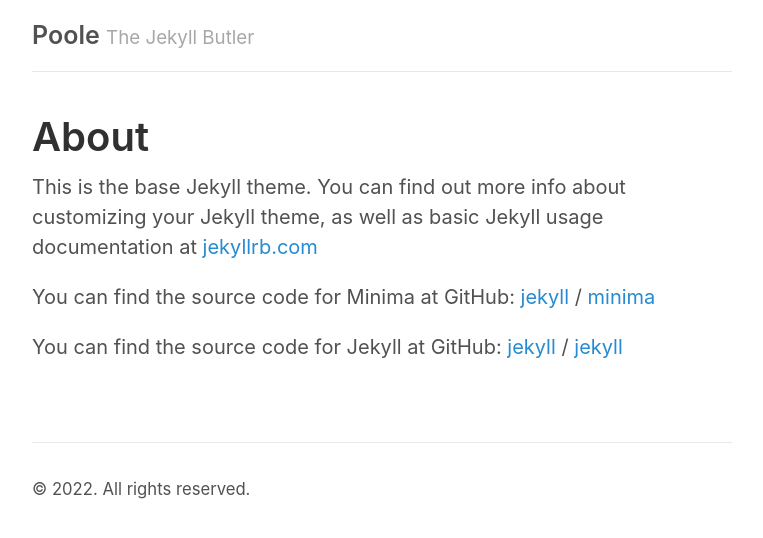
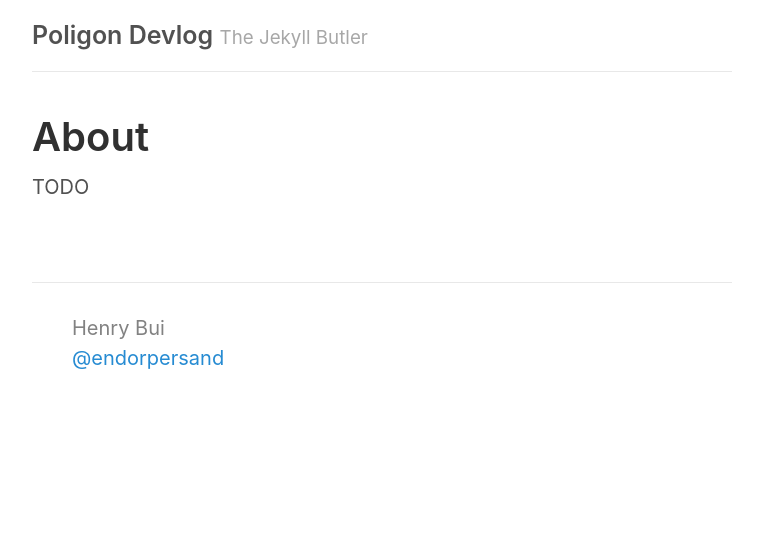
Before and after one commit to endorpersand/poligon-devlog, a Jekyll site: the page built from about.md, in a window 1280 px wide. Shown: the top 538 px of the page, without its empty margins (258-1021 px from the left). Built offline with Jekyll 4.4.1, drawn with Linux system fonts in a browser that asks for light colours.

Commit message:
setup footer & make 1 post

```diff
--- a/_config.yml
+++ b/_config.yml
@@ -19,16 +19,13 @@
 # in the templates via {{ site.myvariable }}.
 
 # Setup
-title:               Poole
+title:               Poligon Devlog
 tagline:             The Jekyll Butler
-url:                 http://getpoole.com
-paginate:            1
 baseurl:             ""
-email: your-email@example.com
-description: >- # this means to ignore newlines until "baseurl:"
-  Write an awesome description for your new site here. You can edit this
-  line in _config.yml. It will appear in your document head meta (for
-  Google search results) and in your feed.xml site description.
+# description: >- # this means to ignore newlines until "baseurl:"
+#   Write an awesome description for your new site here. You can edit this
+#   line in _config.yml. It will appear in your document head meta (for
+#   Google search results) and in your feed.xml site description.
 
 # Build settings
 plugins:
@@ -45,15 +42,11 @@ sass:
   style:            compressed
 
 # About/contact
-author:
-  name:              Mark Otto
-  url:               https://twitter.com/mdo
-  email:             markdotto@gmail.com
+author:              Henry Bui
 
-# Custom vars
-version:             2.1.0
 github:
-  repo:              https://github.com/poole/poole
+  username:          endorpersand
+  repo:              https://github.com/endorpersand/poligon-lang
 
 # Gems
 gems:
--- /dev/null
+++ b/_includes/footer.html
@@ -0,0 +1,31 @@
+<footer class="site-footer h-card">
+    <data class="u-url" href="{{ "/" | relative_url }}"></data>
+
+    <div class="wrapper">
+
+      <!-- <h3 class="footer-heading">{{ site.title | escape }}</h2> -->
+
+      <div class="footer-col-wrapper">
+        <div class="footer-col footer-col-1">
+          <ul class="contact-list">
+            <li class="p-name">
+              {%- if site.author -%}
+                {{ site.author | escape }}
+              {%- else -%}
+                {{ site.title | escape }}
+              {%- endif -%}
+              </li>
+              {%- if site.github.username -%}
+              <li><a href="https://github.com/{{ site.github.username }}">@{{ site.github.username }}</a></li>
+              {%- endif -%}
+          </ul>
+        </div>
+
+        <div class="footer-col footer-col-3">
+          <p>{{- site.description | escape -}}</p>
+        </div>
+      </div>
+
+    </div>
+
+  </footer>
--- a/_layouts/default.html
+++ b/_layouts/default.html
@@ -17,11 +17,7 @@
         {{ content }}
       </main>
 
-      <footer class="footer">
-        <small>
-          &copy; <time datetime="{{ site.time | date_to_xmlschema }}">{{ site.time | date: '%Y' }}</time>. All rights reserved.
-        </small>
-      </footer>
+      {%- include footer.html -%}
     </div>
   </body>
 </html>
--- a/_sass/_layout.scss
+++ b/_sass/_layout.scss
@@ -33,4 +33,28 @@ footer {
 
   border-top: 1px solid $grey-color-light;
   padding: $spacing-unit 0;
+
+  display: flex;
 }
+
+
+.footer-heading {
+  margin-bottom: $spacing-unit / 2;
+}
+
+.contact-list,
+.social-media-list {
+  list-style: none;
+  margin-left: 0;
+}
+
+.footer-col-wrapper {
+  color: $grey-color;
+  margin-left: -$spacing-unit / 2;
+}
+
+.footer-col {
+  float: left;
+  margin-bottom: $spacing-unit / 2;
+  padding-left: $spacing-unit / 2;
+}
--- a/about.markdown
+++ /dev/null
@@ -1,18 +0,0 @@
----
-layout: page
-title: About
-permalink: /about/
----
-
-This is the base Jekyll theme. You can find out more info about customizing your Jekyll theme, as well as basic Jekyll usage documentation at [jekyllrb.com](https://jekyllrb.com/)
-
-You can find the source code for Minima at GitHub:
-[jekyll][jekyll-organization] /
-[minima](https://github.com/jekyll/minima)
-
-You can find the source code for Jekyll at GitHub:
-[jekyll][jekyll-organization] /
-[jekyll](https://github.com/jekyll/jekyll)
-
-
-[jekyll-organization]: https://github.com/jekyll
--- /dev/null
+++ b/about.md
@@ -0,0 +1,6 @@
+---
+layout: page
+title: About
+---
+
+TODO
```
Also changed, not shown: _posts/2016-01-01-whats-jekyll.md (deleted, +0 -10 lines), _posts/2016-01-02-example-content.md (deleted, +0 -167 lines), _posts/2016-01-03-introduction.md (deleted, +0 -41 lines), _posts/2022-09-07-jekyll-setup.md (added, +39 -0 lines).
